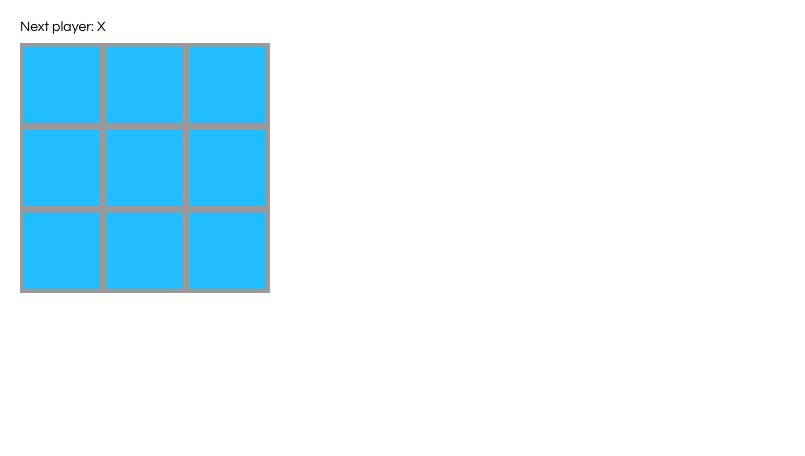
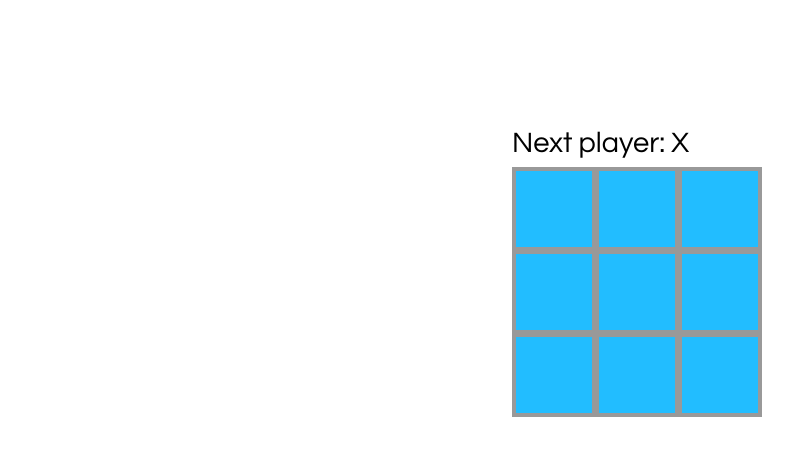
Before and after one commit to Nuvembranca/tic_tac_toe_game, a React app: page / in a window 1280 px wide. Shown: the whole page, without its empty margins (0-805 px from the left). Built offline with nearby package versions, Linux system fonts and the light colour scheme.

Commit message:
Playing with styles

```diff
--- a/src/index.css
+++ b/src/index.css
@@ -1,6 +1,9 @@
 body {
   font: 14px "Century Gothic", Futura, sans-serif;
-  margin: 20px;
+  display: block;
+  margin-top: 10%;
+  margin-left: 40%;
+  width: 50%;
 }
 
 ol, ul {
@@ -15,6 +18,7 @@ ol, ul {
 
 .status {
   margin-bottom: 10px;
+  font-size: 29px;
 }
 
 .square {
```
